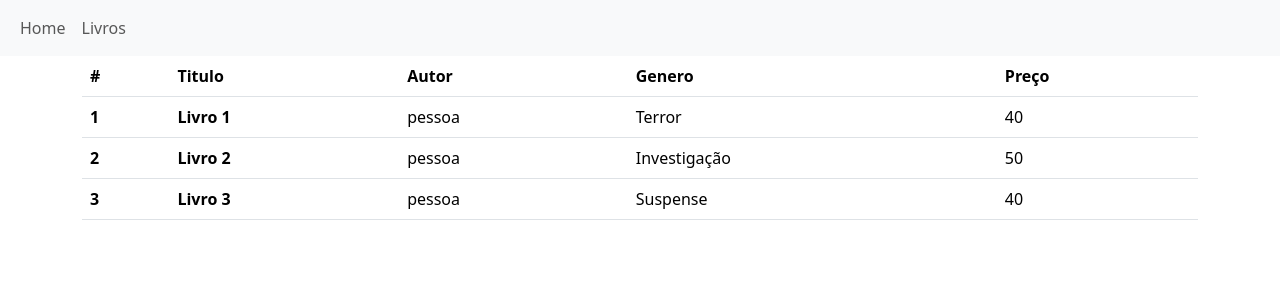
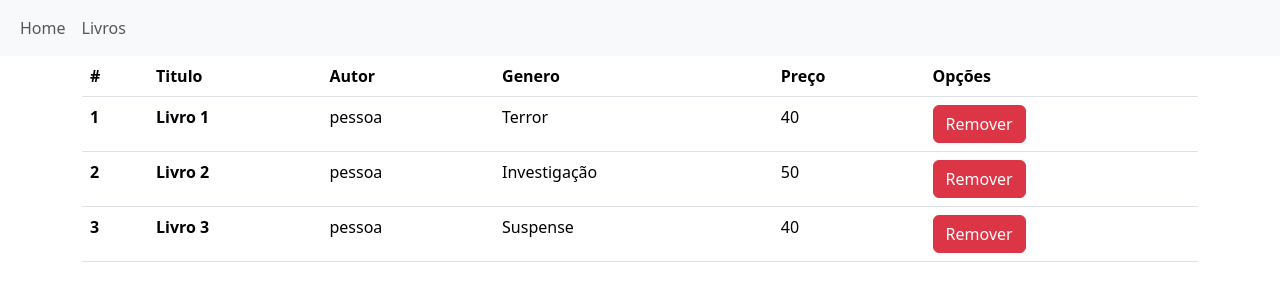
Before and after one commit to o1Hstoco01/prova-angular-1, an Angular app: page /books in a window 1280 px wide. Shown: the top 300 px of the page. Built offline with nearby package versions, Linux system fonts and the light colour scheme; data requests are answered from the project's data file.

Commit message:
Criando toda a progamação do botão delete

```diff
--- a/src/app/books.service.ts
+++ b/src/app/books.service.ts
@@ -13,4 +13,7 @@ export class BooksService {
   getBooks(): Observable<Books []>{
     return this.http.get<Books []>('http://localhost:3000/Books')
   }
+  delete(books: Books): Observable<void>{
+    return this.http.delete<void>('http://localhost:3000/Books/' + books.id)
+  }
 }
--- a/src/app/books/books.component.html
+++ b/src/app/books/books.component.html
@@ -7,6 +7,7 @@
           <th scope="col">Autor</th>
           <th scope="col">Genero</th>
           <th scope="col">Preço</th>
+          <th scope="col">Opções</th>
         </tr>
       </thead>
       <tbody>
@@ -16,6 +17,7 @@
             <td>{{book.autor}}</td>
             <td>{{book.genero}}</td>
             <td>{{book.preco}}</td>
+            <td><button class="btn btn-danger" (click)="delete(book)">Remover</button></td>
           </tr>
       </tbody>
     </table>
--- a/src/app/books/books.component.ts
+++ b/src/app/books/books.component.ts
@@ -21,4 +21,9 @@ export class BooksComponent {
       next: data => this.books = data
     })
   }
+  delete(books: Books){
+    this.service.delete(books).subscribe({
+      next: ()=> this.loadBooks()
+    })
+  }
 }
```
